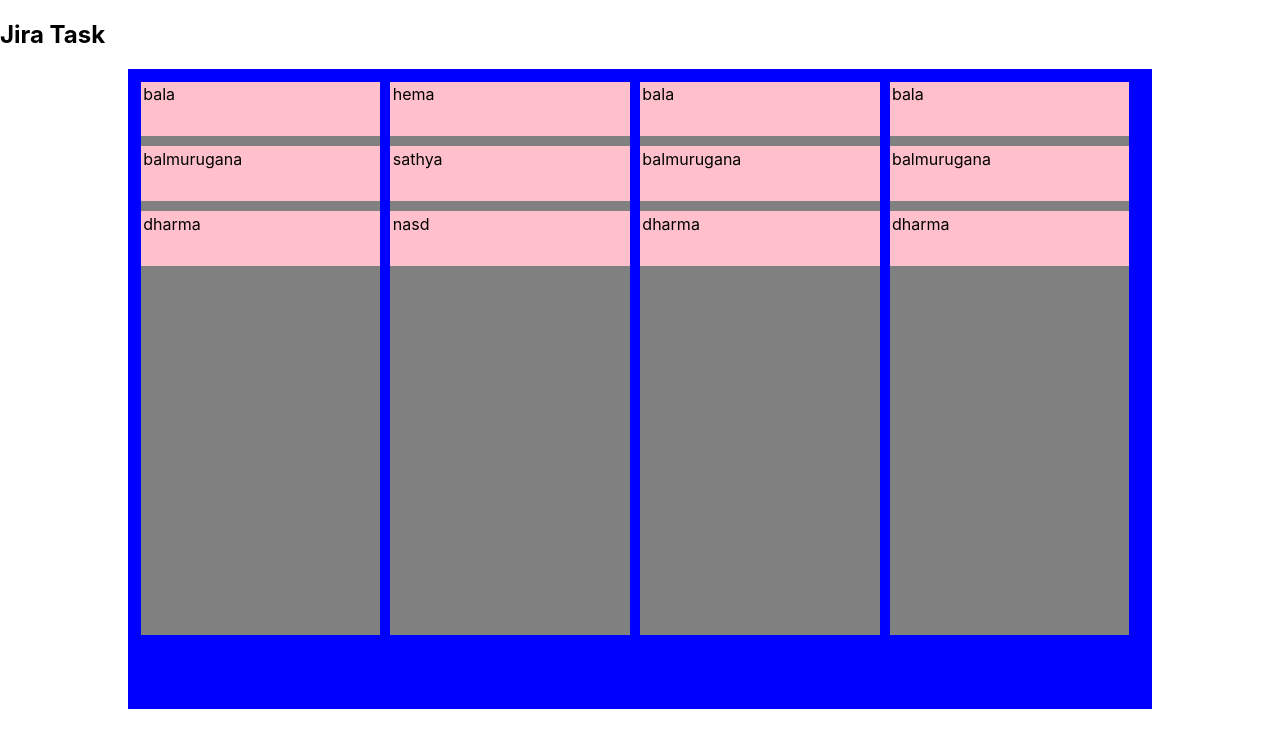
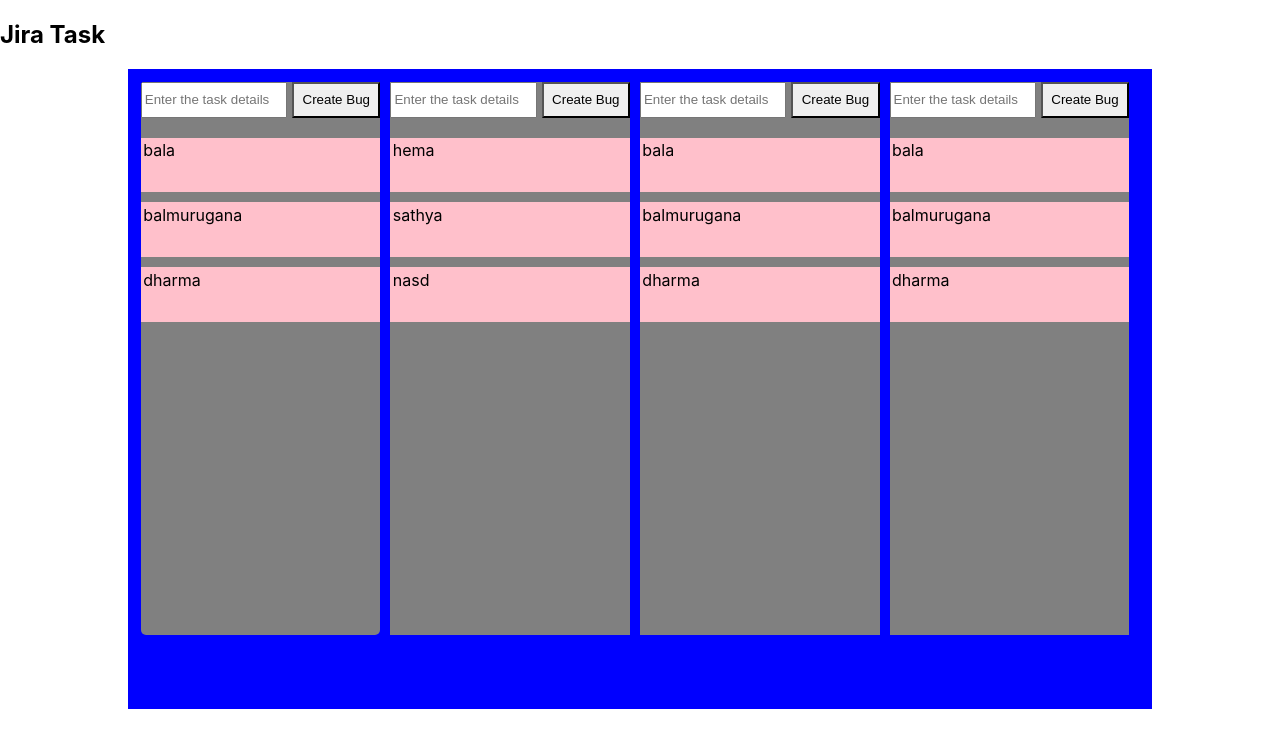
Before and after one commit to ravi-bala13/BugTracker, a React (Create React App) app in the folder client/: page / in a window 1280 px wide. Shown: the top 748 px of the page. Built offline with nearby package versions, Linux system fonts and the light colour scheme.

Commit message:
create task feature also done working as expected

```diff
--- a/client/src/App.js
+++ b/client/src/App.js
@@ -2,8 +2,9 @@
 import { Heading } from "@chakra-ui/react";
 import { useState } from "react";
 import { DragDropContext } from "react-beautiful-dnd";
-import Taskcontainer from "./Taskcontainer";
+import Taskcontainer from "./components/Taskcontainer";
 import { v4 as uuidv4 } from "uuid";
+import { CRITICAL, MAJOR, MEDIUM, LOW } from "./constants/ContainerIds";
 
 function App() {
   const critical = [
@@ -28,10 +29,10 @@
   ];
 
   const [details, setDetails] = useState({
-    critical: critical,
-    major: major,
-    medium: medium,
-    low: low,
+    [CRITICAL]: critical,
+    [MAJOR]: major,
+    [MEDIUM]: medium,
+    [LOW]: low,
   });
   console.log("details", details);
 
@@ -69,6 +70,17 @@
     });
   };
 
+  const addTask = (element, containerId) => {
+    // console.log("element, containerId", element, containerId);
+    let tempTaskList = details[containerId];
+    let taskObj = {};
+    taskObj["id"] = uuidv4();
+    taskObj["task"] = element;
+    tempTaskList.push(taskObj);
+
+    setDetails({ ...details, [containerId]: tempTaskList });
+  };
+
   return (
     <div>
       <DragDropContext onDragEnd={onDragEnd}>
@@ -78,6 +90,7 @@
           major={details.major}
           medium={details.medium}
           low={details.low}
+          addTask={addTask}
         />
       </DragDropContext>
     </div>
--- a/client/src/Taskcontainer.jsx
+++ /dev/null
@@ -1,96 +0,0 @@
-import { Box, Button, Flex, Input } from "@chakra-ui/react";
-import { useState } from "react";
-import { Draggable, Droppable } from "react-beautiful-dnd";
-import Task from "./Task";
-import "./App.css";
-
-function Taskcontainer({ critical, major, medium, low }) {
-  return (
-    <Flex
-      w="80%"
-      bg="blue"
-      h="80vh"
-      margin="auto"
-      gap="1%"
-      padding="1%"
-      boxSizing="border-box"
-    >
-      <Droppable droppableId="critical">
-        {(provided, snapshot) => (
-          <Box
-            w="24%"
-            h="90%"
-            bg="gray"
-            ref={provided.innerRef}
-            {...provided.droppableProps}
-          >
-            {critical.map((el, index) => (
-              <Draggable draggableId={el.id} index={index} key={el.id}>
-                {(provided) => <Task provided={provided} item={el} />}
-              </Draggable>
-            ))}
-            {provided.placeholder}
-          </Box>
-        )}
-      </Droppable>
-
-      <Droppable droppableId="major">
-        {(provided) => (
-          <Box
-            w="24%"
-            h="90%"
-            bg="gray"
-            ref={provided.innerRef}
-            {...provided.droppableProps}
-          >
-            {major.map((el, index) => (
-              <Draggable draggableId={el.id} index={index} key={el.id}>
-                {(provided) => <Task provided={provided} item={el} />}
-              </Draggable>
-            ))}
-            {provided.placeholder}
-          </Box>
-        )}
-      </Droppable>
-      <Droppable droppableId="medium">
-        {(provided) => (
-          <Box
-            w="24%"
-            h="90%"
-            bg="gray"
-            ref={provided.innerRef}
-            {...provided.droppableProps}
-          >
-            {medium.map((el, index) => (
-              <Draggable draggableId={el.id} index={index} key={el.id}>
-                {(provided) => <Task provided={provided} item={el} />}
-              </Draggable>
-            ))}
-            {provided.placeholder}
-          </Box>
-        )}
-      </Droppable>
-
-      <Droppable droppableId="low">
-        {(provided) => (
-          <Box
-            w="24%"
-            h="90%"
-            bg="gray"
-            ref={provided.innerRef}
-            {...provided.droppableProps}
-          >
-            {low.map((el, index) => (
-              <Draggable draggableId={el.id} index={index} key={el.id}>
-                {(provided) => <Task provided={provided} item={el} />}
-              </Draggable>
-            ))}
-            {provided.placeholder}
-          </Box>
-        )}
-      </Droppable>
-    </Flex>
-  );
-}
-
-export default Taskcontainer;
--- /dev/null
+++ b/client/src/components/InputBox.jsx
@@ -0,0 +1,36 @@
+import { Button, Flex, Input } from "@chakra-ui/react";
+import React, { useState } from "react";
+import { CRITICAL, LOW, MAJOR, MEDIUM } from "../constants/ContainerIds";
+
+function InputBox({ addTask, containerId }) {
+  const [taskDetails, setTaskDetails] = useState({
+    [CRITICAL]: "",
+    [MAJOR]: "",
+    [MEDIUM]: "",
+    [LOW]: "",
+  });
+  //   console.log("setTaskDetails", taskDetails);
+
+  const handleInputChange = (e) => {
+    setTaskDetails({ ...taskDetails, [e.target.name]: e.target.value });
+  };
+  return (
+    <Flex gap="2%" marginBottom={"20px"}>
+      <Input
+        onChange={handleInputChange}
+        name={containerId}
+        w="60%"
+        h="30px"
+        placeholder="Enter the task details"
+      />
+      <Button
+        onClick={() => addTask(taskDetails[containerId], containerId)}
+        w="38%"
+      >
+        Create Bug
+      </Button>
+    </Flex>
+  );
+}
+
+export default InputBox;
--- a/client/src/Task.js
+++ b/client/src/components/Task.js
@@ -6,6 +6,8 @@
       h="50px"
       bg="pink"
       padding="1%"
+      border="5px"
+      borderColor="pink"
       marginBottom="10px"
       ref={provided.innerRef}
       {...provided.draggableProps}
--- /dev/null
+++ b/client/src/components/Taskcontainer.jsx
@@ -0,0 +1,91 @@
+import { Box, Button, Flex, Input } from "@chakra-ui/react";
+import { Draggable, Droppable } from "react-beautiful-dnd";
+import Task from "./Task";
+import "../App.css";
+import InputBox from "./InputBox";
+import { CRITICAL, LOW, MAJOR, MEDIUM } from "../constants/ContainerIds";
+
+function Taskcontainer({ critical, major, medium, low, addTask }) {
+  return (
+    <Flex
+      w="80%"
+      bg="blue"
+      h="80vh"
+      margin="auto"
+      gap="1%"
+      padding="1%"
+      boxSizing="border-box"
+    >
+      <Box w="24%" h="90%" bg="gray" borderRadius="5px">
+        <InputBox addTask={addTask} containerId={CRITICAL} />
+        <Droppable droppableId={CRITICAL}>
+          {(provided, snapshot) => (
+            <Box ref={provided.innerRef} {...provided.droppableProps} h="100%">
+              {critical.map((el, index) => (
+                <Draggable draggableId={el.id} index={index} key={el.id}>
+                  {(provided) => <Task provided={provided} item={el} />}
+                </Draggable>
+              ))}
+              {provided.placeholder}
+            </Box>
+          )}
+        </Droppable>
+      </Box>
+
+      <Box w="24%" h="90%" bg="gray">
+        <InputBox addTask={addTask} containerId={MAJOR} />
+        <Droppable droppableId={MAJOR}>
+          {(provided) => (
+            <Box ref={provided.innerRef} {...provided.droppableProps} h="100%">
+              {major.map((el, index) => (
+                <Draggable draggableId={el.id} index={index} key={el.id}>
+                  {(provided) => <Task provided={provided} item={el} />}
+                </Draggable>
+              ))}
+              {provided.placeholder}
+            </Box>
+          )}
+        </Droppable>
+      </Box>
+
+      <Box w="24%" h="90%" bg="gray">
+        <InputBox addTask={addTask} containerId={MEDIUM} />
+        <Droppable droppableId={MEDIUM}>
+          {(provided) => (
+            <Box
+              ref={provided.innerRef}
+              {...provided.droppableProps}
+              // bg="yellow"
+              h="100%"
+            >
+              {medium.map((el, index) => (
+                <Draggable draggableId={el.id} index={index} key={el.id}>
+                  {(provided) => <Task provided={provided} item={el} />}
+                </Draggable>
+              ))}
+              {provided.placeholder}
+            </Box>
+          )}
+        </Droppable>
+      </Box>
+
+      <Box w="24%" h="90%" bg="gray">
+        <InputBox addTask={addTask} containerId={LOW} />
+        <Droppable droppableId={LOW}>
+          {(provided) => (
+            <Box ref={provided.innerRef} {...provided.droppableProps} h="100%">
+              {low.map((el, index) => (
+                <Draggable draggableId={el.id} index={index} key={el.id}>
+                  {(provided) => <Task provided={provided} item={el} />}
+                </Draggable>
+              ))}
+              {provided.placeholder}
+            </Box>
+          )}
+        </Droppable>
+      </Box>
+    </Flex>
+  );
+}
+
+export default Taskcontainer;
--- /dev/null
+++ b/client/src/constants/ContainerIds.jsx
@@ -0,0 +1,4 @@
+export const CRITICAL = "critical";
+export const MAJOR = "major";
+export const MEDIUM = "medium";
+export const LOW = "low";
```
